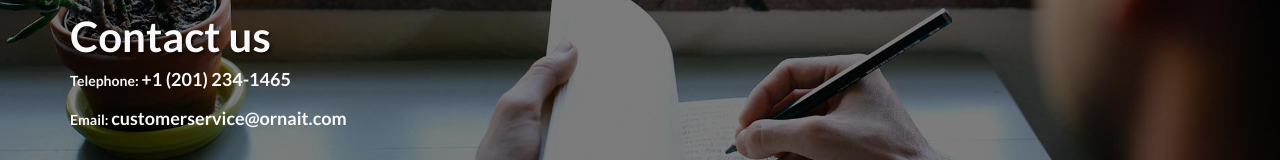
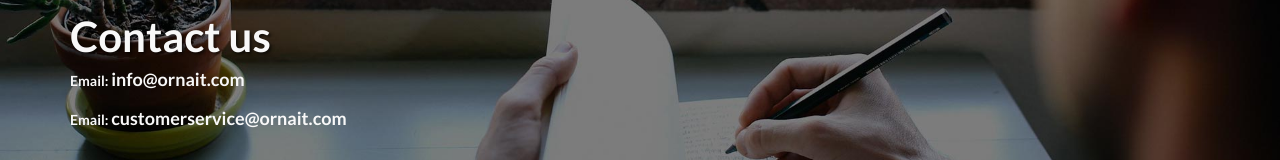
Before and after one commit to rchovatiya88/ornait.github.io, a plain HTML site: page index.html in a window 1280 px wide. Shown: the part 2938-3098 px from the top of the page. Drawn offline with Linux system fonts and the light colour scheme.

Commit message:
Update index.html

```diff
--- a/index.html
+++ b/index.html
@@ -241,8 +241,8 @@
             </div>
             <div class="row">
                 <div class="col-lg-6">
-                    <span>Telephone:</span>
-                    <h4 style="display: inline-block">+1 (201) 234-1465</h4>
+                    <span>Email:</span>
+                    <h4 style="display: inline-block">info@ornait.com</h4>
                 </div>
             </div>
             <div class="row">
```
